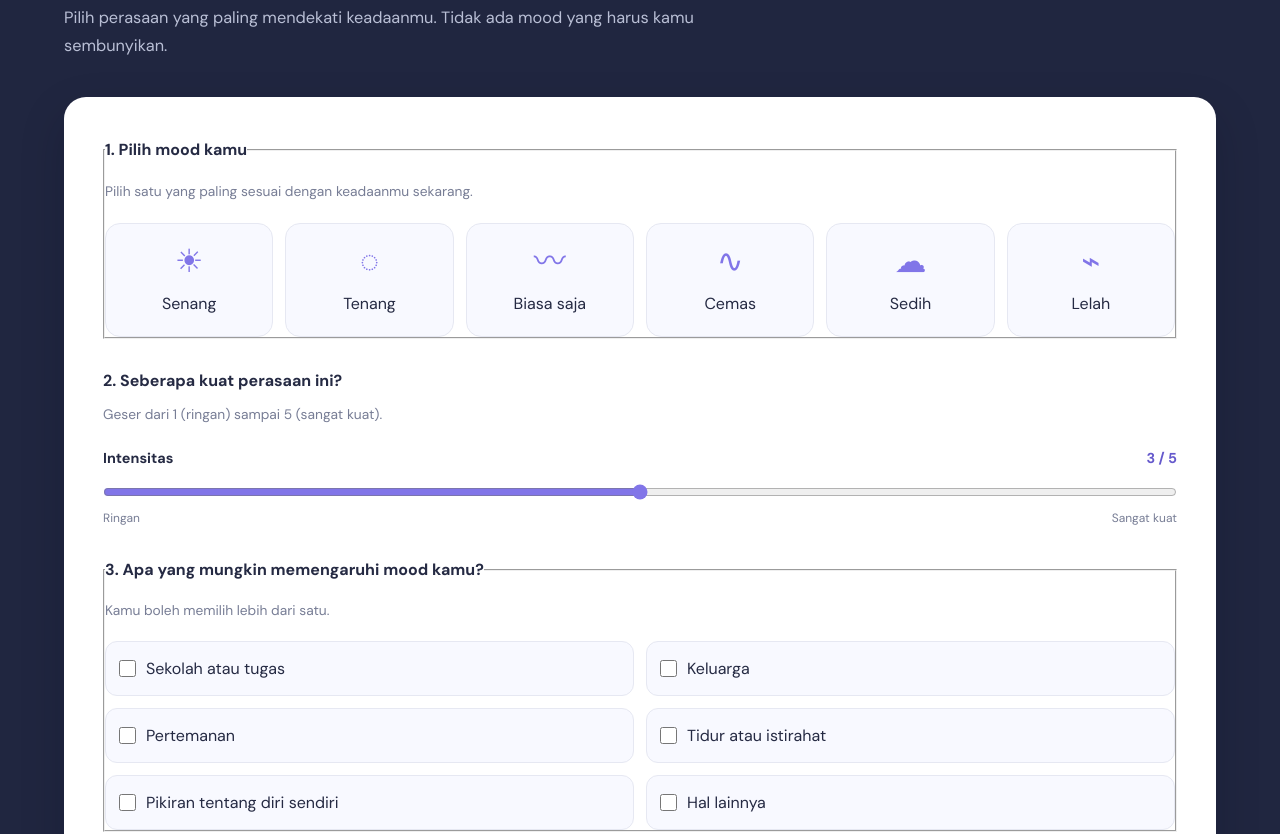
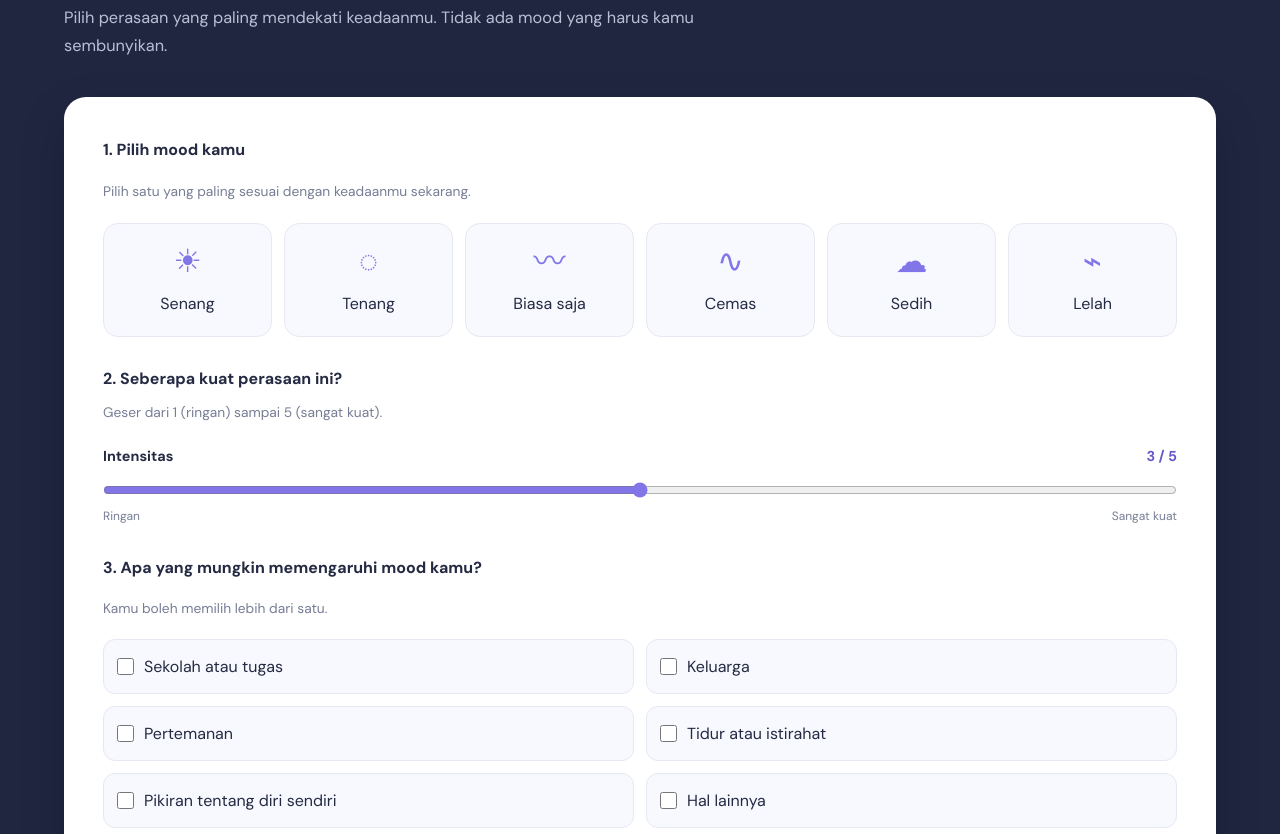
Before and after one commit to brillian-ananta/Moodora, a plain HTML site: page index.html in a window 1280 px wide. Shown: the part 2980-3814 px from the top of the page. Drawn offline with Linux system fonts and the light colour scheme.

Commit message:
Update style.css

```diff
--- a/style.css
+++ b/style.css
@@ -2003,3 +2003,11 @@ input[type="range"] {
     transition-duration: .01ms !important;
   }
 }
+
+/* Hilangkan garis kotak pada pilihan mood dan faktor mood */
+#mood-form fieldset {
+  border: none;
+  padding: 0;
+  margin: 0 0 28px;
+  min-width: 0;
+}
```
